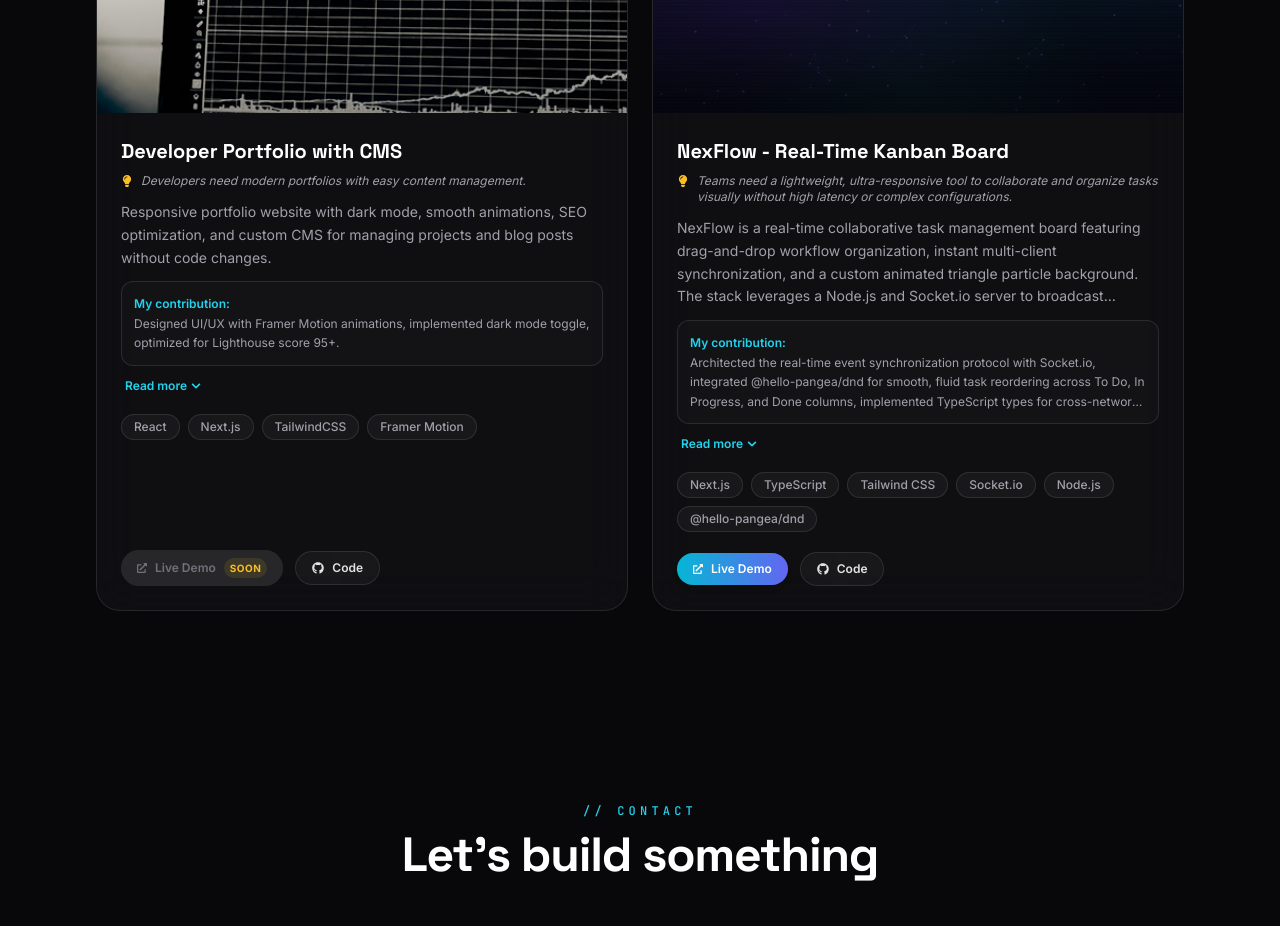
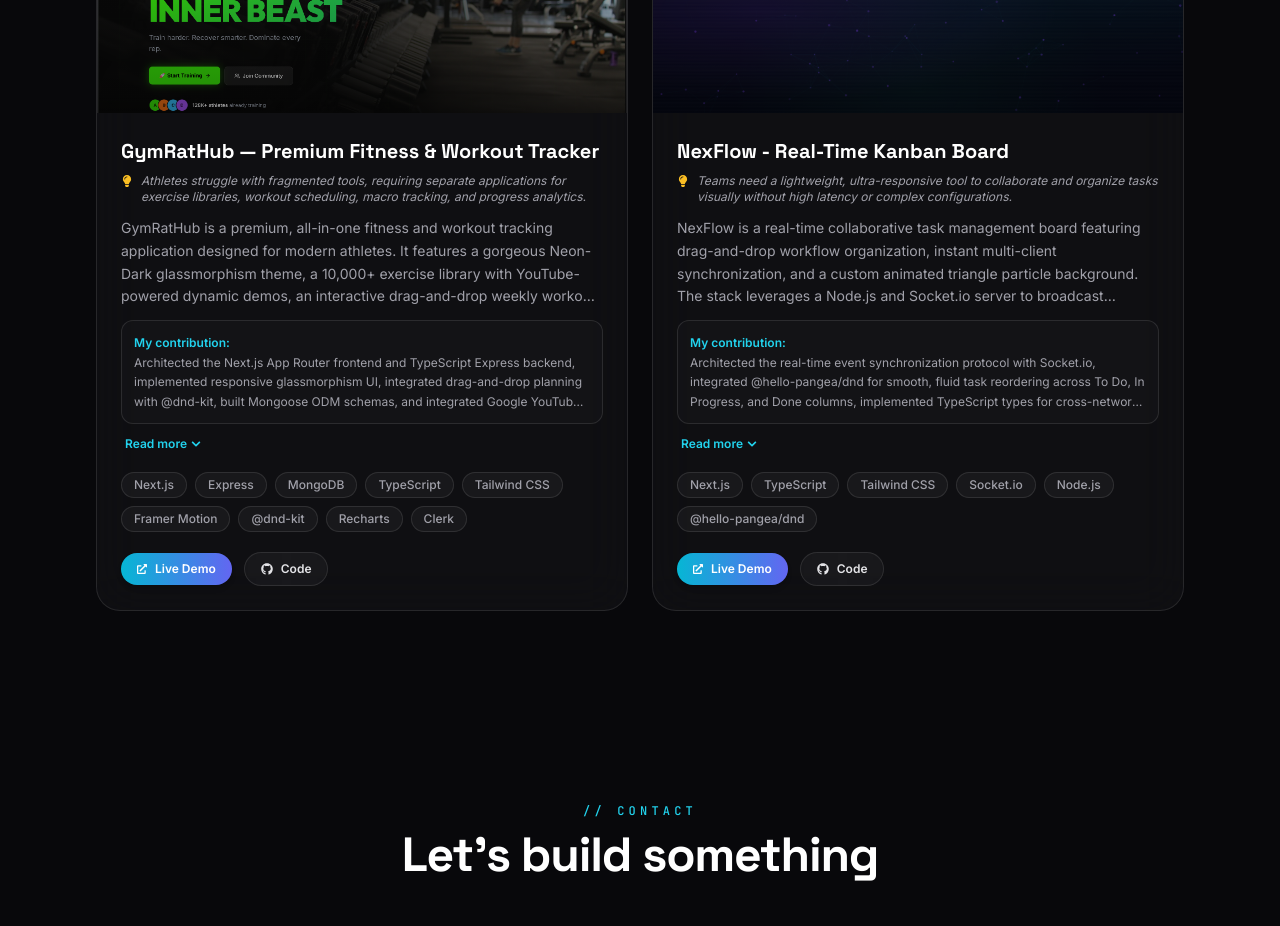
Before and after one commit to utkarsh2338/MyPortfolio, a React (Vite) app: page / in a window 1280 px wide. Shown: the part 5540-6466 px from the top of the page. Built offline with nearby package versions, Linux system fonts and the light colour scheme.

Commit message:
add 4th project and new resume

```diff
--- a/src/components/hero.jsx
+++ b/src/components/hero.jsx
@@ -143,7 +143,7 @@
               <FaArrowRight className="transition-transform group-hover:translate-x-1" />
             </button>
             <a
-              href="/updated_resume_27Jan.pdf"
+              href="/Resume_19_Mach.pdf"
               target="_blank"
               rel="noopener noreferrer"
               className="inline-flex items-center gap-2 rounded-full glass px-6 py-3 text-sm font-semibold text-zinc-800 transition-all hover:-translate-y-0.5 hover:text-cyan-600 dark:text-zinc-100 dark:hover:text-cyan-300"
--- a/src/constants/index.js
+++ b/src/constants/index.js
@@ -79,15 +79,15 @@
     github: "https://github.com/utkarsh2338/Flipkart_gridlock_round2",
   },
   {
-    title: "Developer Portfolio with CMS",
+    title: "GymRatHub — Premium Fitness & Workout Tracker",
     image: project3,
-    problem: "Developers need modern portfolios with easy content management.",
+    problem: "Athletes struggle with fragmented tools, requiring separate applications for exercise libraries, workout scheduling, macro tracking, and progress analytics.",
     description:
-      "Responsive portfolio website with dark mode, smooth animations, SEO optimization, and custom CMS for managing projects and blog posts without code changes.",
-    contribution: "Designed UI/UX with Framer Motion animations, implemented dark mode toggle, optimized for Lighthouse score 95+.",
-    technologies: ["React", "Next.js", "TailwindCSS", "Framer Motion"],
-    liveDemo: "#",
-    github: "https://github.com/utkarsh2338",
+      "GymRatHub is a premium, all-in-one fitness and workout tracking application designed for modern athletes. It features a gorgeous Neon-Dark glassmorphism theme, a 10,000+ exercise library with YouTube-powered dynamic demos, an interactive drag-and-drop weekly workout planner, a macro/nutrition calculator with meal logs, and responsive SVG progression charts.",
+    contribution: "Architected the Next.js App Router frontend and TypeScript Express backend, implemented responsive glassmorphism UI, integrated drag-and-drop planning with @dnd-kit, built Mongoose ODM schemas, and integrated Google YouTube Data API and Clerk Auth.",
+    technologies: ["Next.js", "Express", "MongoDB", "TypeScript", "Tailwind CSS", "Framer Motion", "@dnd-kit", "Recharts", "Clerk"],
+    liveDemo: "https://gym-rat-hub.vercel.app",
+    github: "https://github.com/utkarsh2338/GymRatHub",
   },
   {
     title: "NexFlow - Real-Time Kanban Board",
```
Also changed, not shown: src/assets/projects/project-3.jpg, 1 other file (tests, documents, lock files or other folders).
